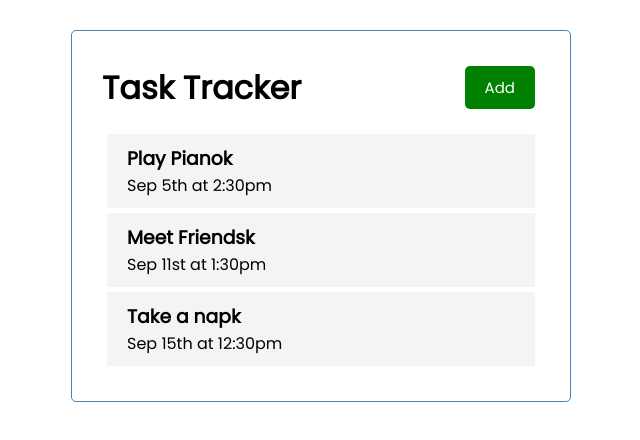
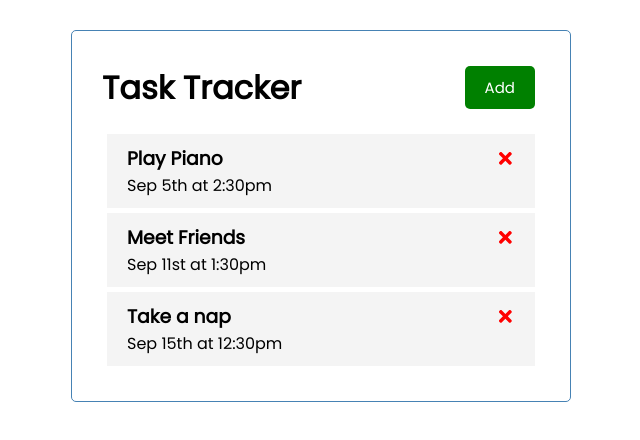
Before and after one commit to gouz7514/react-todo-tracker, a React (Create React App) app: page / in a window 1280 px wide. Shown: the top 440 px of the page, without its empty margins (319-959 px from the left). Built offline with nearby package versions, Linux system fonts and the light colour scheme.

Commit message:
Update : react icons

```diff
--- a/package.json
+++ b/package.json
@@ -8,6 +8,7 @@
     "@testing-library/user-event": "^12.8.3",
     "react": "^17.0.2",
     "react-dom": "^17.0.2",
+    "react-icons": "^4.2.0",
     "react-scripts": "4.0.3",
     "web-vitals": "^1.1.2"
   },
--- a/src/components/Task.js
+++ b/src/components/Task.js
@@ -1,7 +1,9 @@
+import { FaTimes } from 'react-icons/fa'
+
 const Task = ({ task }) => {
   return (
     <div className="task">
-      <h3>{task.text}k</h3>
+      <h3>{task.text} <FaTimes style={{ color: 'red' }}/></h3>
       <p>{task.day}</p>
     </div>
   )
```
Also changed, not shown: 1 other file (tests, documents, lock files or other folders).
